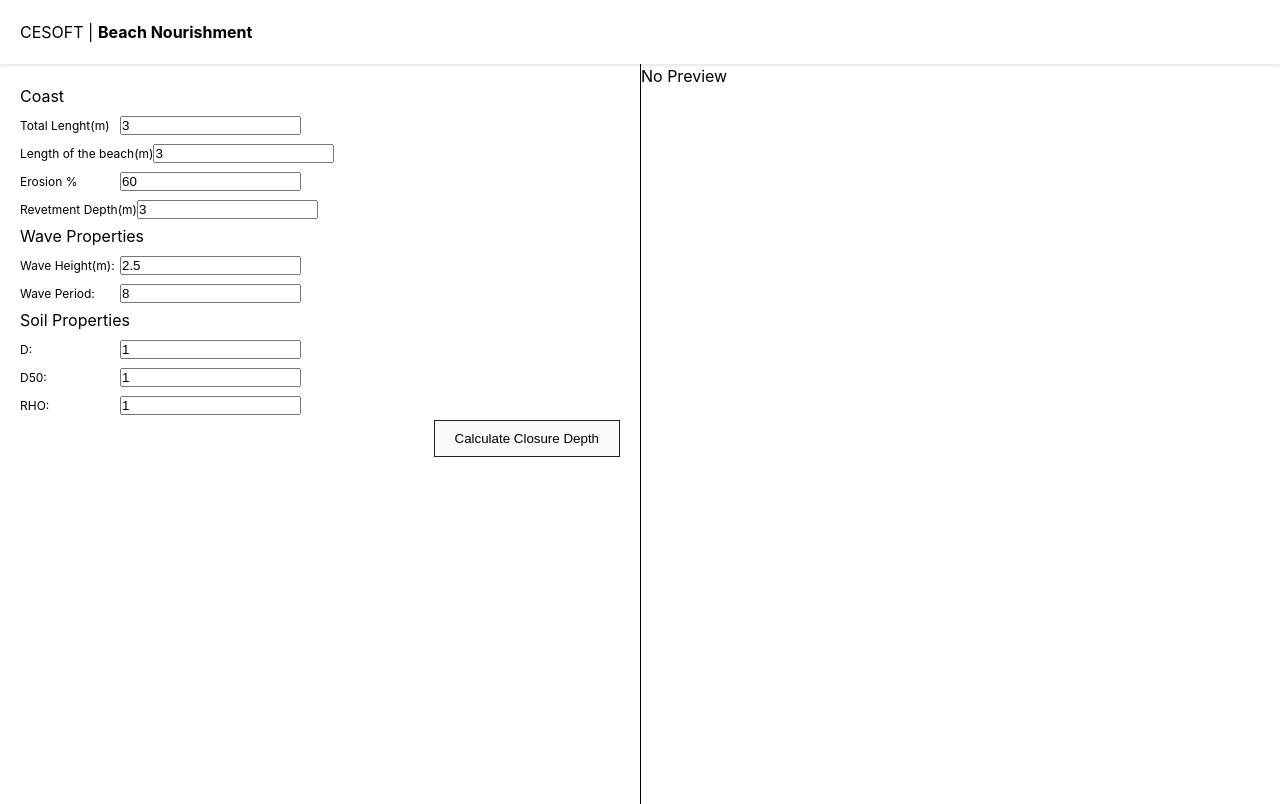
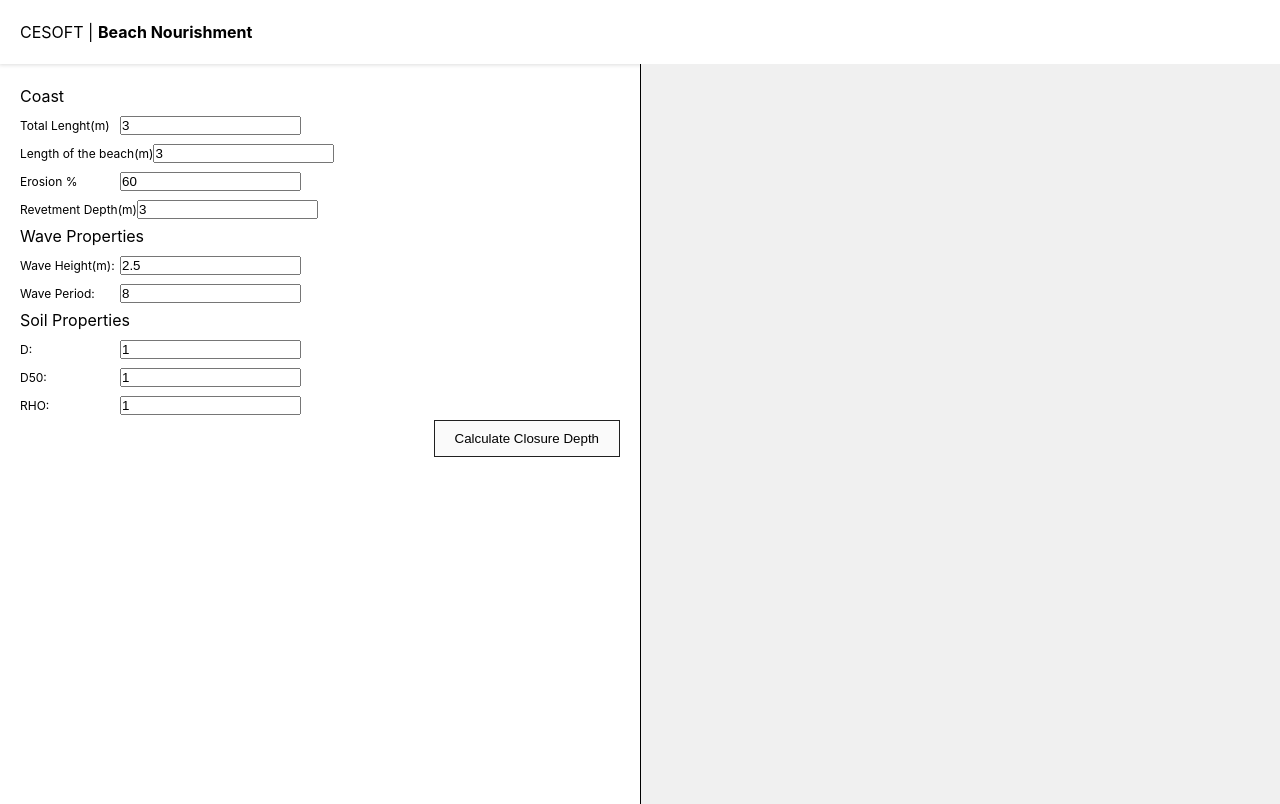
Before and after one commit to devcusn/beach_nourishment_frontend, a React (Vite) app: page /beach-nourishment in a window 1280 px wide. Built offline with nearby package versions, Linux system fonts and the light colour scheme; no server answers.

Commit message:
feat: no preview 3d add

```diff
--- /dev/null
+++ b/src/components/LoaderNoPreview/index.tsx
@@ -0,0 +1,46 @@
+import { Canvas } from "@react-three/fiber";
+import { OrbitControls, Text } from "@react-three/drei";
+
+const LoaderNoPreview: React.FunctionComponent<{
+  isLoading: boolean;
+  noPreview: boolean;
+}> = ({ isLoading, noPreview }) => {
+  return (
+    <Canvas
+      style={{ backgroundColor: "#f0f0f0", height: "100%" }}
+      camera={{ fov: 50, near: 1, far: 100000000, position: [25, 25, 50] }}
+    >
+      <ambientLight intensity={Math.PI / 2} />
+      <spotLight
+        position={[10, 10, 10]}
+        angle={0.15}
+        penumbra={1}
+        decay={0}
+        intensity={Math.PI}
+      />
+      <pointLight position={[-10, -10, -10]} decay={0} intensity={Math.PI} />
+      <OrbitControls />
+      <gridHelper args={[100, 100, "red", "teal"]} />
+
+      <Text
+        scale={[10, 10, 10]}
+        color="black"
+        anchorX="center"
+        anchorY="middle"
+      >
+        {isLoading && "Loading"}
+        {noPreview && "No Preview"}
+      </Text>
+      <Text
+        scale={[3, 3, 3]}
+        color="black"
+        anchorX="center"
+        anchorY="middle"
+        position={[0, 0, 10]}
+      >
+        {noPreview && "Add your data to get started"}
+      </Text>
+    </Canvas>
+  );
+};
+export default LoaderNoPreview;
--- a/src/container/beach-nourishment/BeachScene.tsx
+++ b/src/container/beach-nourishment/BeachScene.tsx
@@ -1,10 +1,9 @@
 import { useEffect, useRef } from "react";
 import { Canvas } from "@react-three/fiber";
-import { Line, OrbitControls } from "@react-three/drei";
+import { Line, OrbitControls, Text } from "@react-three/drei";
 import { BeachSceneProps } from "./types";
 import { arange } from "../../utils/arange";
 import * as THREE from "three";
-
 const BeachRevetment = ({ revetment, beach_length, coast_length }) => {
   console.log("beach_length", beach_length);
   console.log("coast_length", coast_length);
@@ -97,7 +96,7 @@ const BeachScene: React.FunctionComponent<BeachSceneProps> = ({
   const soil = matris.filter((m) => m[3] === "orange");
   return (
     <Canvas
-      style={{ backgroundColor: "#f0f0f0", height: "100vh" }}
+      style={{ backgroundColor: "#f0f0f0", height: "100%" }}
       camera={{ fov: 50, near: 1, far: 100000000, position: [25, 25, 50] }}
     >
       <ambientLight intensity={Math.PI / 2} />
@@ -113,15 +112,14 @@ const BeachScene: React.FunctionComponent<BeachSceneProps> = ({
       <gridHelper
         args={[matris.length / 10, matris.length / 10, "red", "teal"]}
       />
-      {/* {squares} */}
       <Line
         points={arange(x).map((m) => [
           m - x / 2 + beach_length,
           -A * Math.pow(m, 2 / 3) - y,
           coast_length,
         ])}
-        color="red" // Line color
-        lineWidth={5} // Line width
+        color="red"
+        lineWidth={5}
       />
       <BeachWater matris={water} x={x} />
       <BeachSoil matris={soil} x={x} />
--- a/src/container/beach-nourishment/index.tsx
+++ b/src/container/beach-nourishment/index.tsx
@@ -8,6 +8,7 @@ import LineChart from "./Chart";
 import { arange } from "../../utils/arange";
 import Report from "../../components/Report/Report";
 import useProjectStore from "../../store/projectStore";
+import LoaderNoPreview from "../../components/LoaderNoPreview";
 
 const BeachNourishmentPage = () => {
   const [data, setData] = useState(null);
@@ -160,8 +161,13 @@ const BeachNourishmentPage = () => {
           )}
         </div>
         <div className={classes.layout_right}>
-          {loading && <>Loading</>}
-          {!loading && !data && <div>No Preview</div>}
+          {!data && (
+            <LoaderNoPreview
+              isLoading={loading}
+              noPreview={!loading && !data}
+            />
+          )}
+
           {data && (
             <BeachScene
               A={data["A"]}
--- a/src/container/beach-nourishment/style.module.css
+++ b/src/container/beach-nourishment/style.module.css
@@ -9,6 +9,9 @@
 }
 
 .layout_right {
+  display: flex;
+  justify-content: center;
+  align-items: center;
   width: 50%;
   border-left: 1px black solid;
   min-height: 100%;
@@ -54,6 +57,9 @@
   min-width: 100px;
   font-size: 12px;
 }
+.no_preview {
+  font-weight: bold;
+}
 @media only screen and (max-width: 600px) {
   .layout {
     flex-direction: column;
```
